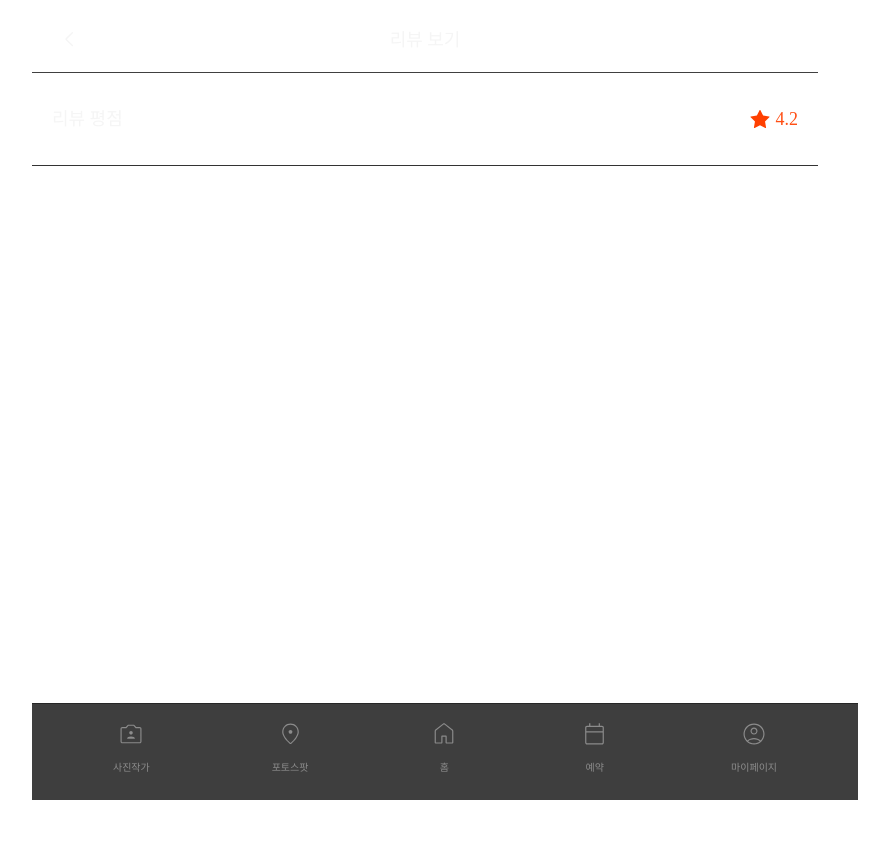
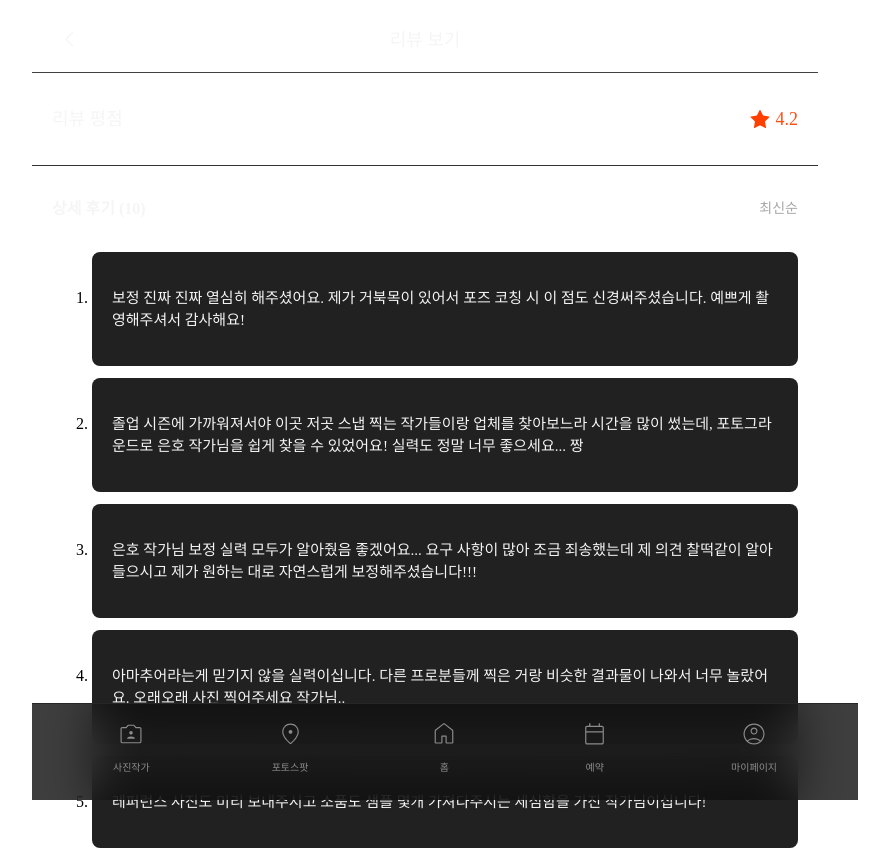
Before and after one commit to photo-ground/FE, a Next.js app: page /photographer/1/review in a window 1280 px wide. Shown: the top 850 px of the page, without its empty margins (215-1104 px from the left). Before the commit the page ends 816 px from the top, so only its background shows below. Built offline with nearby package versions, Linux system fonts and the light colour scheme.

Commit message:
💄 ui: 사진작가 리뷰 페이지

```diff
--- a/src/app/photographer/[id]/_components/Feed.tsx
+++ b/src/app/photographer/[id]/_components/Feed.tsx
@@ -24,7 +24,7 @@ const Tag = styled(Text)`
 const Images = styled.div`
   display: grid;
   grid-template-columns: repeat(3, 1fr);
-  gap: 0.438rem;
+  gap: 0.5rem;
 `;
 
 const Image = styled.img`
--- a/src/app/photographer/[id]/review/screen.tsx
+++ b/src/app/photographer/[id]/review/screen.tsx
@@ -6,8 +6,7 @@ import TNB from '@/components/TNB';
 import styled from 'styled-components';
 
 const Container = styled.div`
-  position: relative;
-  height: 100dvh;
+  margin-bottom: 5rem;
 `;
 
 const SummaryArea = styled.div`
@@ -29,7 +28,88 @@ const SummaryText = styled(Text)`
   color: ${({ theme }) => theme.colors.orange[500]};
 `;
 
+const ListArea = styled.div`
+  padding: 1rem 1.25rem;
+`;
+
+const ListHeader = styled.div`
+  display: flex;
+  align-items: center;
+  justify-content: space-between;
+`;
+
+const SortText = styled(Text)`
+  color: ${({ theme }) => theme.colors.gray[200]};
+`;
+
+const ListContent = styled.ol`
+  display: flex;
+  flex-direction: column;
+  gap: 0.75rem;
+
+  margin-top: 1rem;
+`;
+
+const ReviewCard = styled.li`
+  padding: 1.25rem;
+  background: ${({ theme }) => theme.colors.gray[900]};
+  border-radius: 0.5rem;
+`;
+
 export default function PhotographerReviewScreen() {
+  const REVIEW_LIST = [
+    {
+      content:
+        '보정 진짜 진짜 열심히 해주셨어요. 제가 거북목이 있어서 포즈 코칭 시 이 점도 신경써주셨습니다. 예쁘게 촬영해주셔서 감사해요!',
+      date: '24.12.10',
+    },
+    {
+      content:
+        '졸업 시즌에 가까워져서야 이곳 저곳 스냅 찍는 작가들이랑 업체를 찾아보느라 시간을 많이 썼는데, 포토그라운드로 은호 작가님을 쉽게 찾을 수 있었어요! 실력도 정말 너무 좋으세요... 짱',
+      date: '24.12.10',
+    },
+    {
+      content:
+        '은호 작가님 보정 실력 모두가 알아줬음 좋겠어요... 요구 사항이 많아 조금 죄송했는데 제 의견 찰떡같이 알아들으시고 제가 원하는 대로 자연스럽게 보정해주셨습니다!!!',
+      date: '24.12.10',
+    },
+    {
+      content:
+        '아마추어라는게 믿기지 않을 실력이십니다. 다른 프로분들께 찍은 거랑 비슷한 결과물이 나와서 너무 놀랐어요. 오래오래 사진 찍어주세요 작가님..',
+      date: '24.12.10',
+    },
+    {
+      content:
+        '레퍼런스 사진도 미리 보내주시고 소품도 샘플 몇개 가져다주시는 세심함을 가진 작가님이십니다!',
+      date: '24.12.10',
+    },
+    {
+      content:
+        '보정 진짜 진짜 열심히 해주셨어요. 제가 거북목이 있어서 포즈 코칭 시 이 점도 신경써주셨습니다. 예쁘게 촬영해주셔서 감사해요!',
+      date: '24.12.10',
+    },
+    {
+      content:
+        '졸업 시즌에 가까워져서야 이곳 저곳 스냅 찍는 작가들이랑 업체를 찾아보느라 시간을 많이 썼는데, 포토그라운드로 은호 작가님을 쉽게 찾을 수 있었어요! 실력도 정말 너무 좋으세요... 짱',
+      date: '24.12.10',
+    },
+    {
+      content:
+        '은호 작가님 보정 실력 모두가 알아줬음 좋겠어요... 요구 사항이 많아 조금 죄송했는데 제 의견 찰떡같이 알아들으시고 제가 원하는 대로 자연스럽게 보정해주셨습니다!!!',
+      date: '24.12.10',
+    },
+    {
+      content:
+        '아마추어라는게 믿기지 않을 실력이십니다. 다른 프로분들께 찍은 거랑 비슷한 결과물이 나와서 너무 놀랐어요. 오래오래 사진 찍어주세요 작가님..',
+      date: '24.12.10',
+    },
+    {
+      content:
+        '레퍼런스 사진도 미리 보내주시고 소품도 샘플 몇개 가져다주시는 세심함을 가진 작가님이십니다!',
+      date: '24.12.10',
+    },
+  ];
+
   return (
     <Container>
       <TNB.Back text="리뷰 보기" />
@@ -42,6 +122,25 @@ export default function PhotographerReviewScreen() {
           <SummaryText variant="title2_sb">4.2</SummaryText>
         </ScoreWrapper>
       </SummaryArea>
+
+      <ListArea>
+        <ListHeader>
+          <Text variant="title3">상세 후기 ({REVIEW_LIST.length})</Text>
+          <SortText variant="caption1_rg">최신순</SortText>
+        </ListHeader>
+
+        {REVIEW_LIST && (
+          <ListContent>
+            {REVIEW_LIST.map((review, index) => (
+              // 임시
+              // eslint-disable-next-line
+              <ReviewCard key={`${index} ${review.content}`}>
+                <Text variant="body2_rg">{review.content}</Text>
+              </ReviewCard>
+            ))}
+          </ListContent>
+        )}
+      </ListArea>
     </Container>
   );
 }
```
